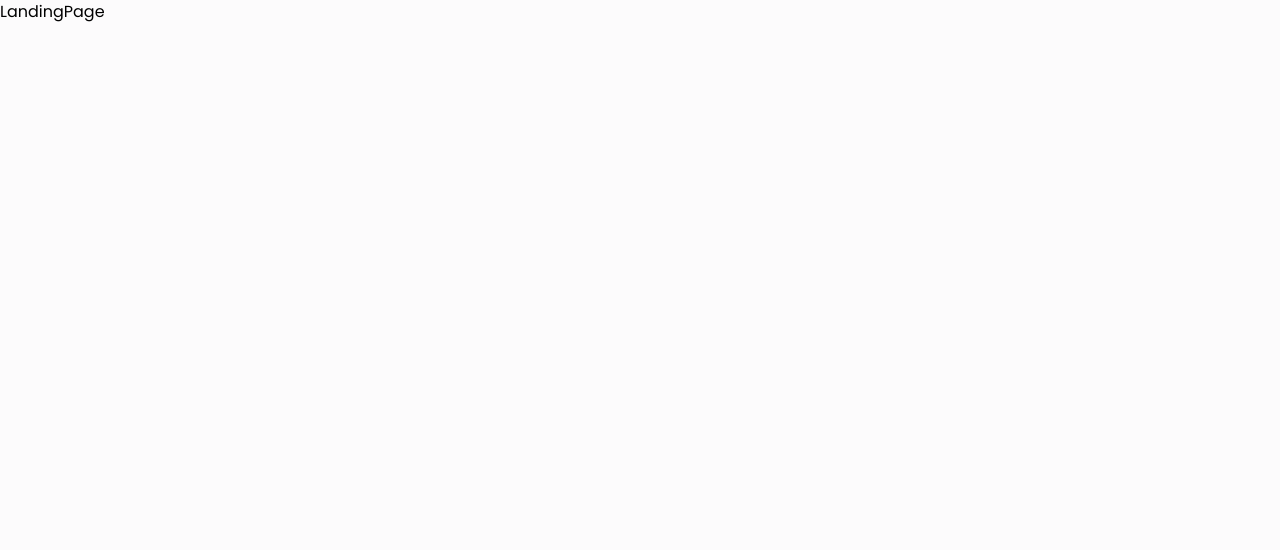
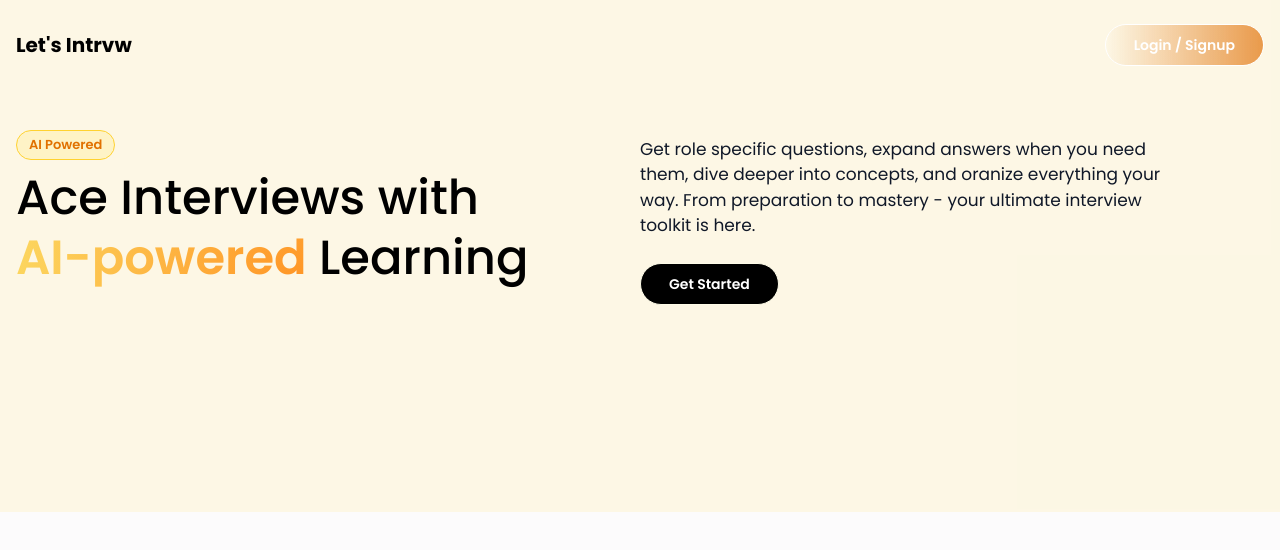
Before and after one commit to himanshu-mishra22/AI-Interviewer, a React (Vite) app in the folder frontend/: page / in a window 1280 px wide. Shown: the top 550 px of the page. Built offline with nearby package versions, Linux system fonts and the light colour scheme; a web font is replaced by a local one.

Commit message:
added hero section of Landing page

```diff
--- a/frontend/src/App.jsx
+++ b/frontend/src/App.jsx
@@ -8,7 +8,7 @@ import LandingPage from './pages/LandingPage'
 import InterviewPrep from './pages/InterviewPrep/InterviewPrep'
 const App = () => {
   return (
-    <div>
+    <div className=''>
       <BrowserRouter>
         <Routes>
           <Route path='/' element={<LandingPage/>} />
--- a/frontend/src/pages/LandingPage.jsx
+++ b/frontend/src/pages/LandingPage.jsx
@@ -1,8 +1,60 @@
-import React from 'react'
+import React, { useState } from 'react'
+// import HERO_IMG from '../assets/hero-img.png'
+import {APP_FEATURES} from '../utils/data'
+import { useNavigate } from 'react-router'
+const LandingPage = () => {
+  const navigate = useNavigate();
 
-const LandingPage = () => {
+  const [openAuth,setOpenAuth] = useState(false);
+  const [currPage,setCurrPage] = useState("login");
+
+  const handleCTA = ()=>{}
   return (
-    <div>LandingPage</div>
+    <div className='w-full min-h-full bg-[#fffcef]'>
+      <div className='bg-amber-200/20 absolute'>
+        <div className='container mx-auto px-4 pt-6 pb-[200px] relative z-10'>
+          {/* header */}
+          <header className='flex justify-between items-center mb-16'>
+            <div className='text-xl text-black font-bold'>
+              Let's Intrvw
+            </div>
+            <button
+            className='bg-linear-to-r from-[#ff93240] to-[#e99a4b] text-sm font-semibold text-white px-7 py-2.5 rounded-full hover:bg-black hover:text-white border border-white transition-colors cursor-pointer'
+            onClick={()=>setOpenAuth(true)}>
+              Login / Signup
+            </button>
+          </header>
+
+          {/* Hero content */}
+
+          <div className='flex flex-col md:flex-row items-center'>
+            <div className='w-full md:w-1/2 pr-4 mb-8 md:mb-0'>
+              <div className='flex items-center justify-left mb-2'>
+                <div className='flex items-center gap-2 text-[13px] text-amber-600 font-semibold bg-amber-100 px-3 py-1 rounded-full border border-amber-300'>
+                  AI Powered
+                </div>
+              </div>
+              <h1 className='text-5xl text-black font-medium mb-6 leading-tight'>
+                Ace Interviews with <br />
+                <span className='text-transparent bg-clip-text bg-[radial-gradient(circle,_#ff9324_0%,_#fcd760_100%)] bg-[length:200%_200%] animate-text-shine font-semibold'>
+                  AI-powered
+                </span>{" "}
+                Learning
+              </h1>
+            </div>
+            <div className='w-full md:w-1/2'>
+              <p className='text-[17px] text-gray-900 md:mr-20 mb-6'>Get role specific questions, expand answers when you need them,
+                dive deeper into concepts, and oranize everything your way.
+                From preparation to mastery - your ultimate interview toolkit is here.
+              </p>
+              <button
+              className='bg-black text-sm font-semibold text-white px-7 py-2.5 rounded-full hover:bg-yellow-100 hover:text-black border border-yellow-50 hover:border-yellow-300 transition-colors cursor-pointer'
+              onClick={handleCTA}>Get Started</button>
+            </div>
+          </div>
+        </div>
+      </div>
+    </div>
   )
 }
 
--- a/frontend/src/utils/data.js
+++ b/frontend/src/utils/data.js
@@ -0,0 +1,32 @@
+export const APP_FEATURES = [
+    {
+        id:"01",
+        title:"Tailored Just for You",
+        description:
+        "Get interview questions and model answers tailored to your role, skills, and experience.",
+    },
+    {
+        id:"02",
+        title:"Learn at Your own pace",
+        description:
+        "Expand answers only when you're ready. Dive deeper into any concept instantly with AI-powered detailed answers"
+    },
+    {
+        id:"03",
+        title:"Captures Your Insights",
+        description:
+        "Add personal notes to any question and pin important ones to the top - making your learning more organized"
+    },
+    {
+        id:"04",
+        title:"Understand the 'why' behind the answers",
+        description:
+        "Beyond just answers - unlock the reasoning and thought process behind each response"
+    },
+    {
+        id:"05",
+        title:"Save, Organize and Revisit",
+        description:
+        "Easily save and organize your progress, and revisit any question or answer at any time"
+    }
+]
```
